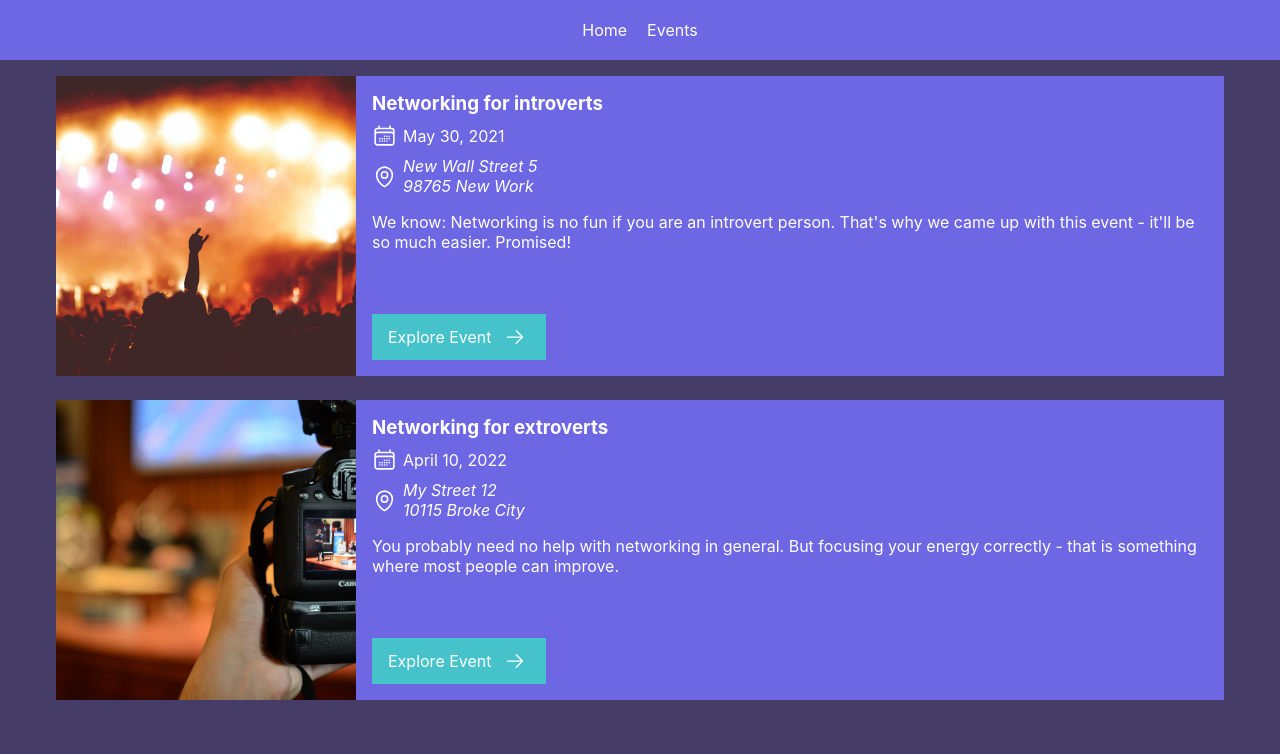
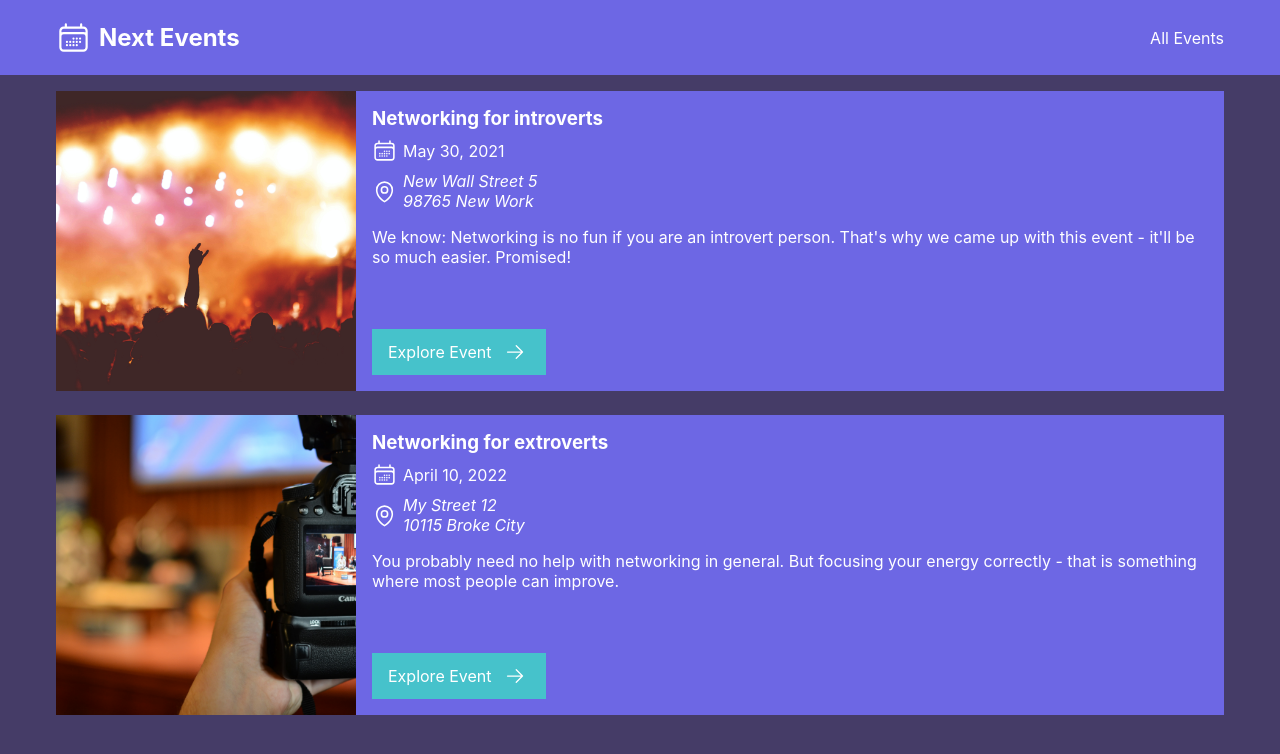
Before and after one commit to LunyovYuriy/next-events, a Next.js app: page / in a window 1280 px wide. Shown: the top 754 px of the page. Built offline with nearby package versions, Linux system fonts and the light colour scheme.

Commit message:
Layout changes

```diff
--- a/src/layouts/Layout/Layout.tsx
+++ b/src/layouts/Layout/Layout.tsx
@@ -1,22 +1,14 @@
 import classNames from 'classnames';
-import Link from 'next/link';
+import Header from './components/Header';
 import ILayout from './interfaces/ILayout';
-import styles from './scss/Layout.module.scss';
 
 function Layout({ children, containerClass }: ILayout) {
-  const containerClassNames = classNames('container', containerClass);
+  const containerClasses = classNames('container', containerClass);
 
   return (
     <>
-      <ul className={styles.navigation}>
-        <li>
-          <Link href="/">Home</Link>
-        </li>
-        <li>
-          <Link href="/events">Events</Link>
-        </li>
-      </ul>
-      <div className={containerClassNames}>{children}</div>
+      <Header />
+      <div className={containerClasses}>{children}</div>
     </>
   );
 }
--- /dev/null
+++ b/src/layouts/Layout/components/Header.tsx
@@ -0,0 +1,20 @@
+import React from 'react';
+import Logo from './Logo';
+import Navigation from './Navigation';
+import classes from '../scss/Header.module.scss';
+import classNames from 'classnames';
+
+function Header() {
+  const innerContainerClasses = classNames('container', classes.innerContainer)
+
+  return (
+    <div className={classes.topContainer}>
+      <div className={innerContainerClasses}>
+        <Logo />
+        <Navigation />
+      </div>
+    </div>
+  );
+}
+
+export default Header;
--- /dev/null
+++ b/src/layouts/Layout/components/Logo.tsx
@@ -0,0 +1,14 @@
+import Link from 'next/link';
+import IconDate from '../../../components/svgIcons/IconDate';
+import classes from '../scss/Logo.module.scss';
+
+function Logo() {
+  return (
+    <Link href="/" className={classes.container}>
+      <IconDate width={35} height={35} />
+      <h2>Next Events</h2>
+    </Link>
+  );
+}
+
+export default Logo;
--- /dev/null
+++ b/src/layouts/Layout/components/Navigation.tsx
@@ -0,0 +1,14 @@
+import Link from 'next/link';
+import classes from '../scss/Navigation.module.scss';
+
+function Navigation() {
+  return (
+    <ul className={classes.navigation}>
+      <li>
+        <Link href="/events">All Events</Link>
+      </li>
+    </ul>
+  );
+}
+
+export default Navigation;
--- /dev/null
+++ b/src/layouts/Layout/scss/Header.module.scss
@@ -0,0 +1,12 @@
+@import "../../../styles/colors";
+
+.topContainer {
+  background: $royalBlue;
+}
+
+.innerContainer {
+  width: 100%;
+  display: flex;
+  justify-content: space-between;
+  padding: 20px 16px;
+}
--- /dev/null
+++ b/src/layouts/Layout/scss/Logo.module.scss
@@ -0,0 +1,5 @@
+.container {
+  display: flex;
+  align-items: center;
+  column-gap: 8px;
+}
--- a/src/layouts/Layout/scss/Layout.module.scss
+++ b/src/layouts/Layout/scss/Navigation.module.scss
@@ -1,4 +1,3 @@
-@import "../../../styles/colors";
 
 .navigation {
   list-style: none;
@@ -8,6 +7,4 @@
   align-items: center;
   column-gap: 20px;
   margin: 0;
-  padding: 20px 0;
-  background: $royalBlue;
 }
--- a/src/pages/EventDetail/EventDetailView.tsx
+++ b/src/pages/EventDetail/EventDetailView.tsx
@@ -1,7 +1,6 @@
 import Image from 'next/image';
 import { useRouter } from 'next/router';
 import BackButton from '../../components/BackButton/BackButton';
-import Layout from '../../layouts/Layout/Layout';
 import { getEventById } from '../../mocks/mock-data';
 import EventInfo from './components/EventInfo';
 import classes from './scss/EventDetail.module.scss';
--- a/src/pages/Home/HomeView.tsx
+++ b/src/pages/Home/HomeView.tsx
@@ -1,13 +1,10 @@
 import EventsList from '../../components/EventsList/EventsList';
-import Layout from '../../layouts/Layout/Layout';
 import { getFeaturedEvents } from '../../mocks/mock-data';
 
 function HomeView() {
   const featuredEvents = getFeaturedEvents();
 
-  return (
-      <EventsList list={featuredEvents} />
-  );
+  return <EventsList list={featuredEvents} />;
 }
 
 export default HomeView;
--- a/src/styles/globals.scss
+++ b/src/styles/globals.scss
@@ -12,6 +12,11 @@ body {
 body {
   background-color: $mulledWine;
   color: $white;
+}
+
+h1,h2,h3,h4,h5,h6 {
+  margin: 0;
+  padding: 0;
 }
 
 a {
```
